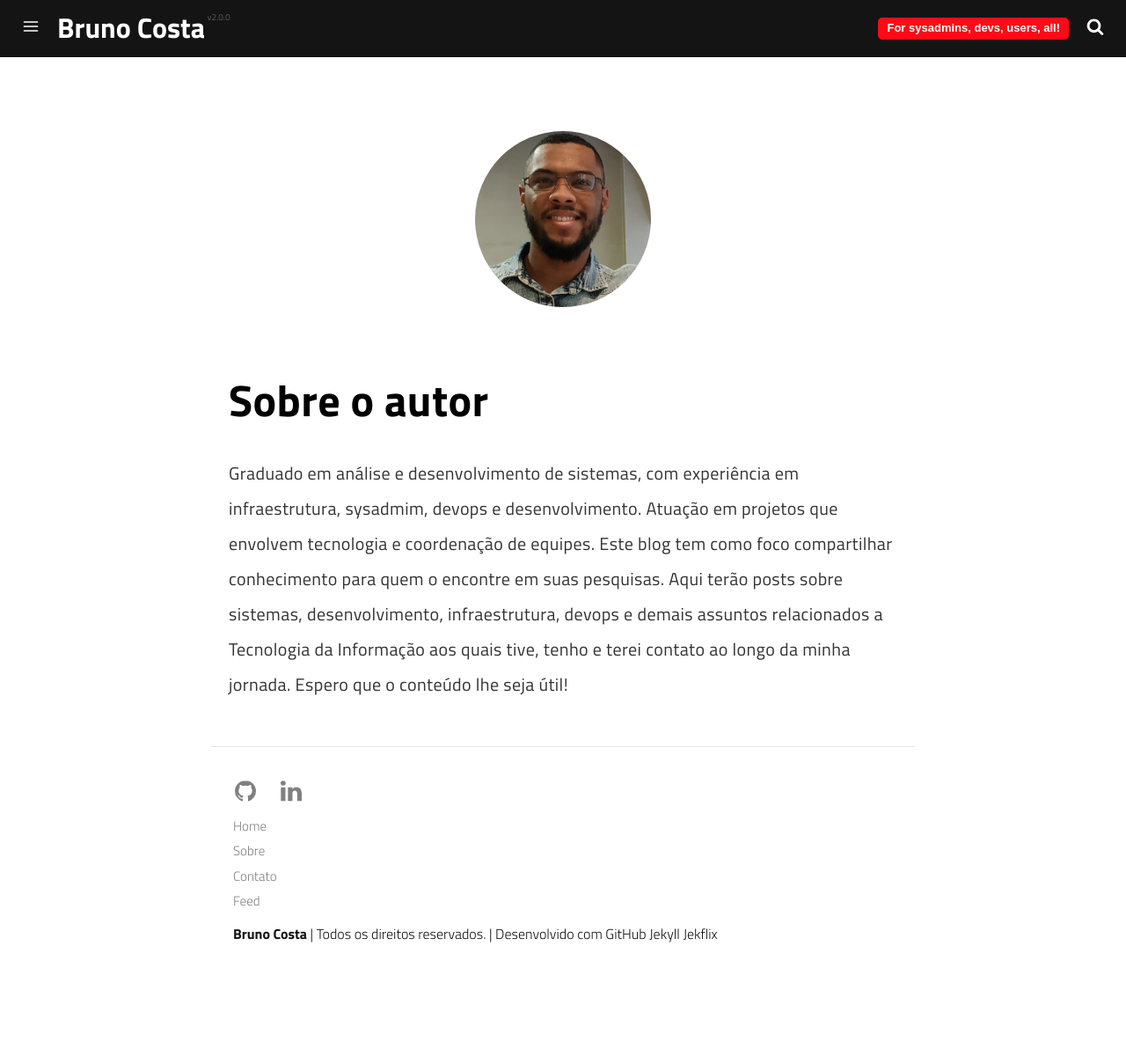
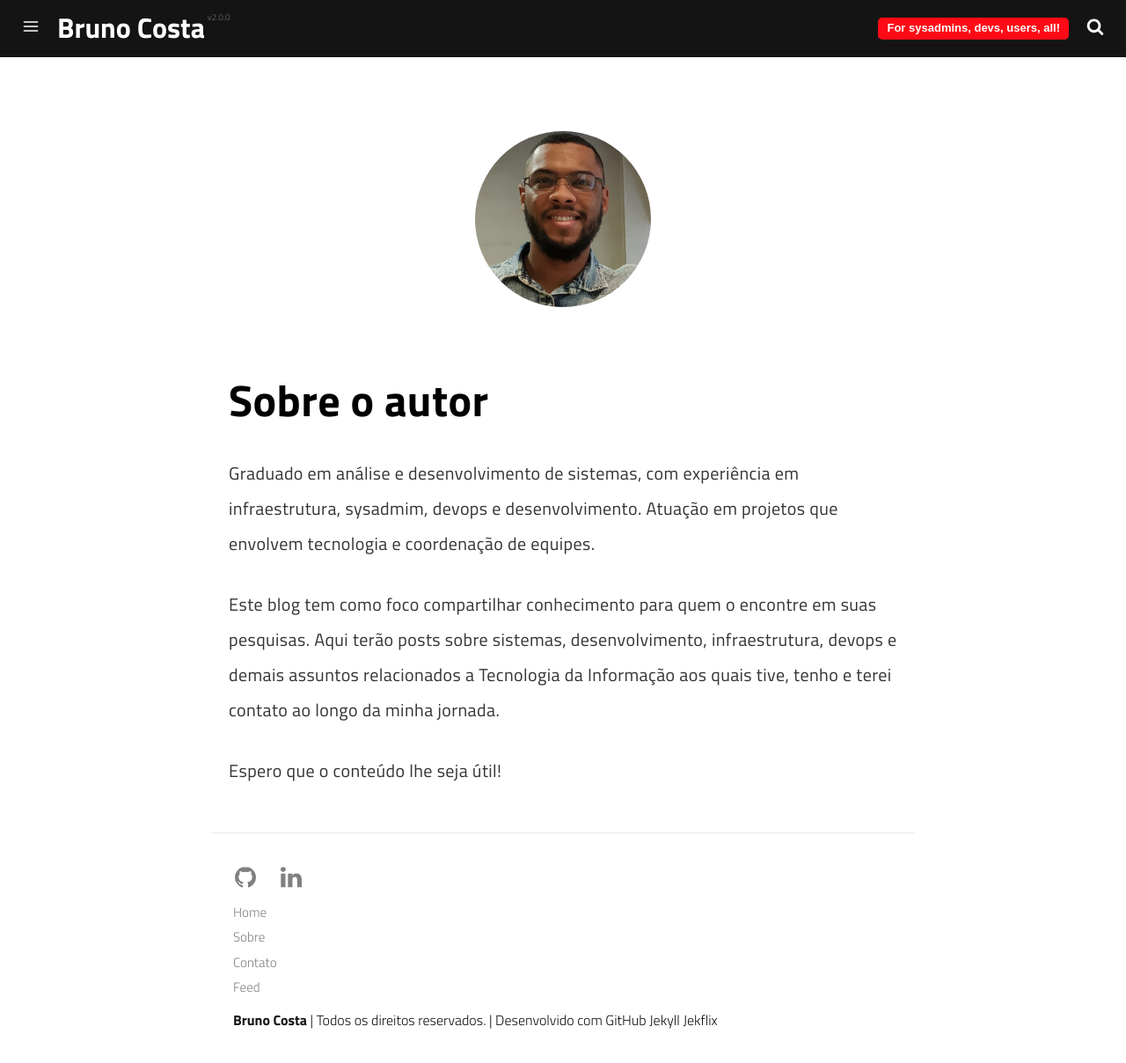
Before and after one commit to bhenriquecs/brunocostablog.github.io, a Jekyll site: the page built from pages/about.md, in a window 1280 px wide and 1208 px high. Shown: the whole window at 88% size. Built offline with Jekyll 4.4.1, drawn with Linux system fonts in a browser that asks for light colours; a script that is not in the unit is left out; part of the change alters nothing that is shown.

```diff
--- a/pages/about.md
+++ b/pages/about.md
@@ -1,12 +1,17 @@
 ---
 layout: page
+menu: true
+date: 2021-11-24 14:14:35
 title: Sobre
+permalink: /about/
 description: Sobre o autor.
-permalink: /about/
 ---
-
 <img class="img-rounded" src="/assets/img/uploads/profile.png" alt="Bruno Costa" width="200">
 
 # Sobre o autor
 
-Graduado em análise e desenvolvimento de sistemas, com experiência em infraestrutura, sysadmim, devops e desenvolvimento. Atuação em projetos que envolvem tecnologia e coordenação de equipes. Este blog tem como foco compartilhar conhecimento para quem o encontre em suas pesquisas. Aqui terão posts sobre sistemas, desenvolvimento, infraestrutura, devops e demais assuntos relacionados a Tecnologia da Informação aos quais tive, tenho e terei contato ao longo da minha jornada. Espero que o conteúdo lhe seja útil!
+Graduado em análise e desenvolvimento de sistemas, com experiência em infraestrutura, sysadmim, devops e desenvolvimento. Atuação em projetos que envolvem tecnologia e coordenação de equipes.
+
+Este blog tem como foco compartilhar conhecimento para quem o encontre em suas pesquisas. Aqui terão posts sobre sistemas, desenvolvimento, infraestrutura, devops e demais assuntos relacionados a Tecnologia da Informação aos quais tive, tenho e terei contato ao longo da minha jornada.
+
+Espero que o conteúdo lhe seja útil!
```
